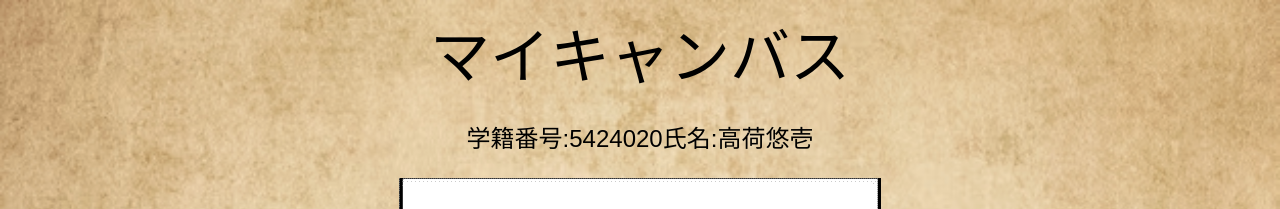
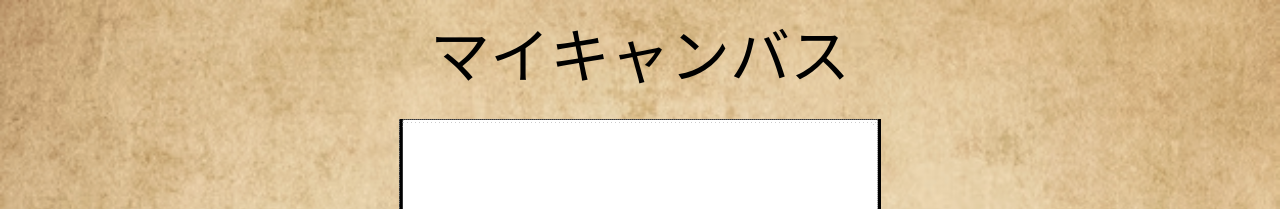
Before and after one commit to volsarino/react_lesson, a React (Vite) app: page / in a window 1280 px wide. Shown: the top 209 px of the page. Built offline with nearby package versions, Linux system fonts and the light colour scheme; a web font is replaced by a local one.

Commit message:
最終調整

```diff
--- a/src/App.jsx
+++ b/src/App.jsx
@@ -25,7 +25,6 @@ function Home() {
   return (
     <Stack direction="column" spacing={3} justifyContent="center" alignItems="center">
       <h1>マイキャンバス</h1>
-      <h2>学籍番号:5424020氏名:高荷悠壱</h2>
       <img src="/images/idiot.gif" alt="sample gif" className="title-gif" />
 
       <Stack direction="row" spacing={2}>
```
